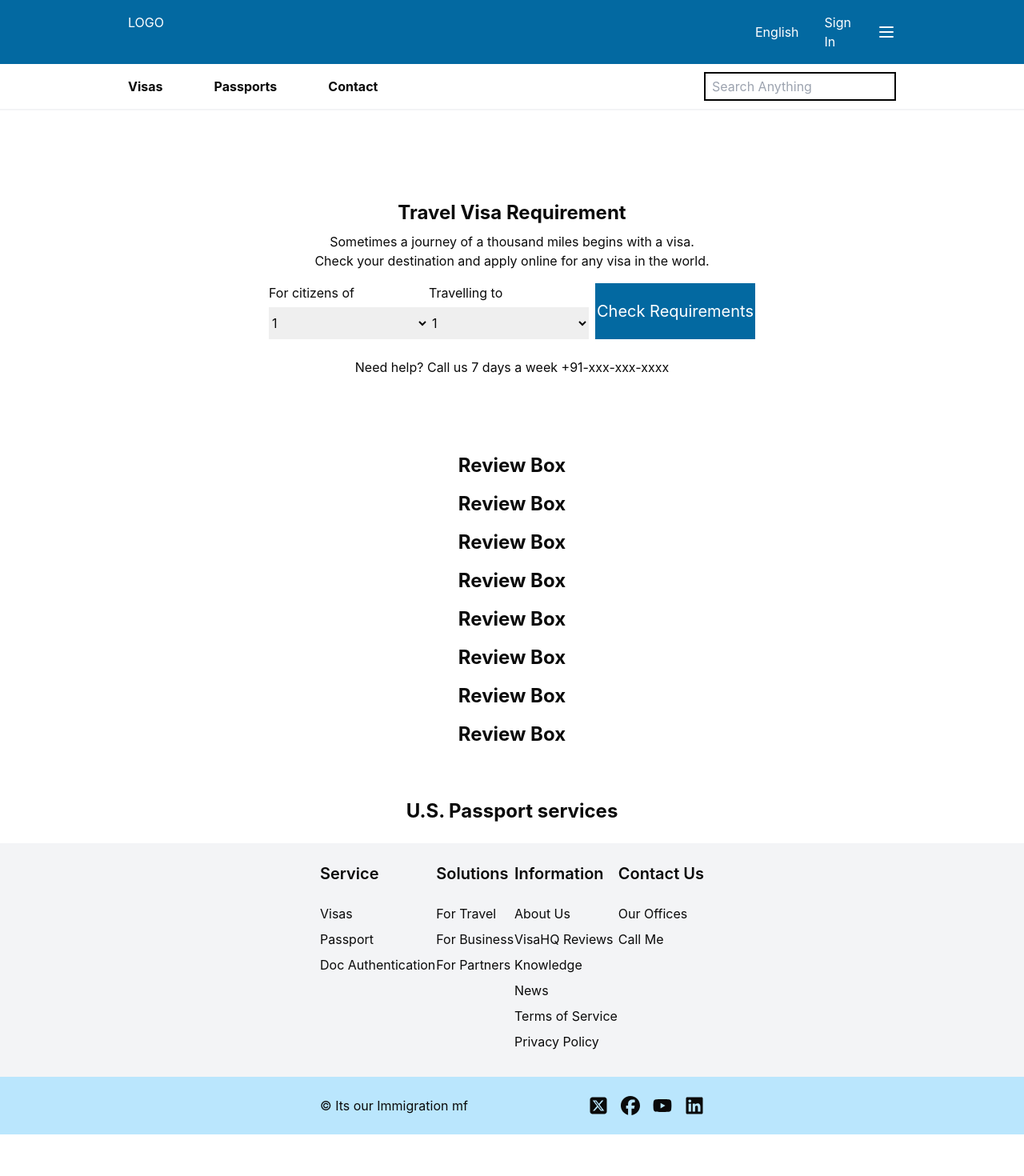
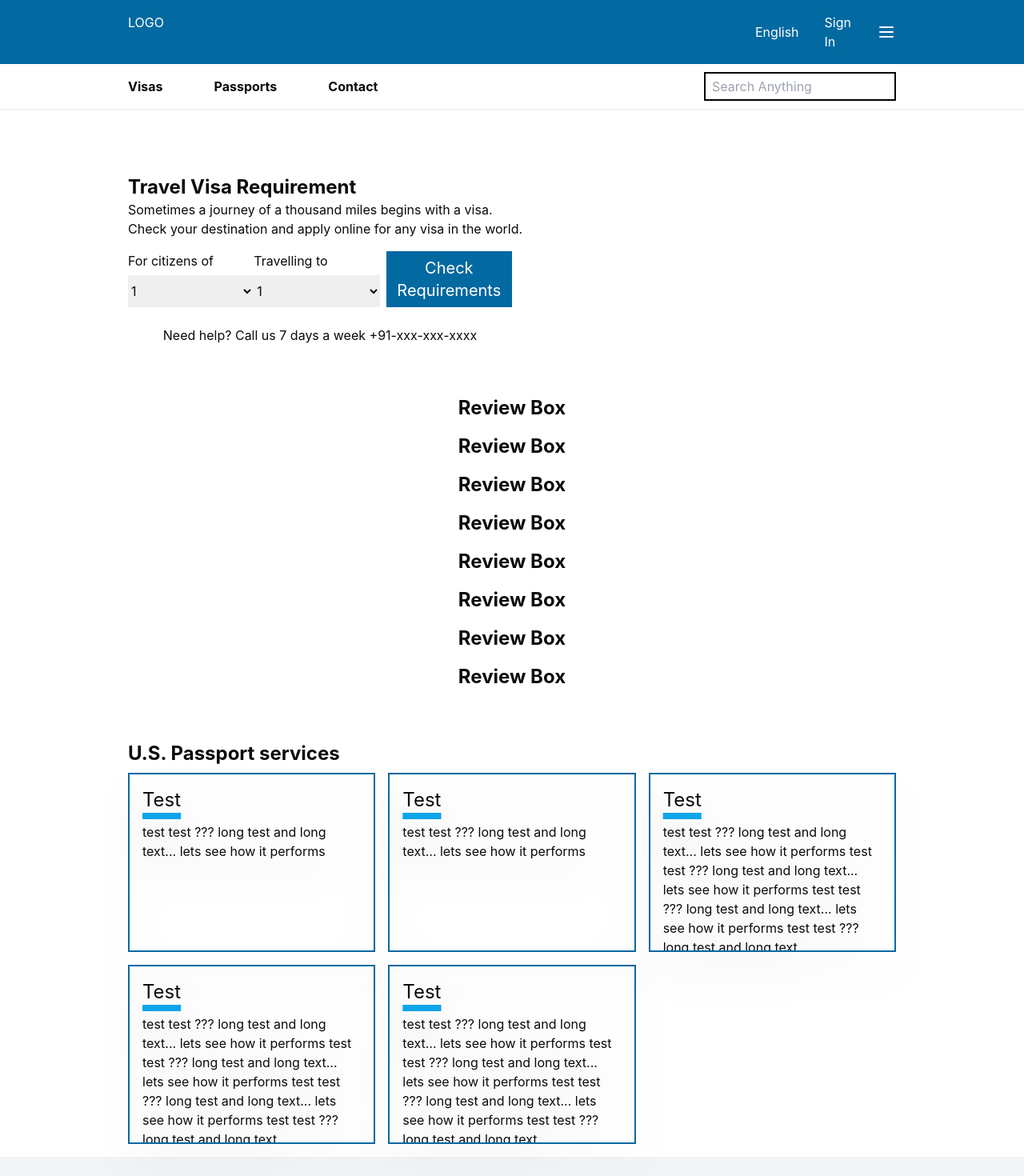
Before and after one commit to jaydeepgodhani/Immigration-ts, a React app: page / in a window 1280 px wide. Shown: the top 1470 px of the page at 80% size. Before the commit the page ends 1418 px from the top, so only its background shows below. Built offline with nearby package versions, Linux system fonts and the light colour scheme; the HTML template or start-up script is replaced by a standard one.

Commit message:
grid added

```diff
--- /dev/null
+++ b/src/Components/Card.tsx
@@ -0,0 +1,11 @@
+const Card = ({ header, desc}: {header: string, desc: string} ) => {
+  return (
+    <div className='border-2 border-sky-700 p-2 h-56 drop-shadow-2xl hover:bg-sky-100 overflow-clip'>
+      <p className='text-2xl flex justify-start m-2 mb-3 underline underline-offset-8 decoration-sky-500 decoration-8'>{header}</p>
+
+      <div className='flex justify-start m-2'>{desc}</div>
+    </div>
+  );
+}
+
+export default Card;
--- a/src/Components/Navbar.tsx
+++ b/src/Components/Navbar.tsx
@@ -1,10 +1,7 @@
 import {RxCross2} from "react-icons/rx";
 import {HiOutlineMenu} from "react-icons/hi";
-import Input from "@/Components/Input.tsx";
 import {useState} from "react";
 import MenuOptions from "@/MenuOptions.tsx";
-import InitialEngagement from "@/InitialEngagement.tsx";
-import Searchbar from "@/Components/Searchbar.tsx";
 
 const Navbar = () => {
 
@@ -16,7 +13,7 @@ const Navbar = () => {
 
   return (
     <>
-      <div className='flex items-center justify-center w-full bg-sky-700 text-white sticky top-0 z-10  flex-col'>
+      <div className='flex items-center justify-center w-full bg-sky-700 text-white sticky top-0 z-10 flex-col'>
         <div className='w-3/4 flex py-4 justify-between'>
           <span className='w-1/3 justify-start'>LOGO</span>
           <ul className='flex items-center w-1/5 justify-end'>
--- a/src/InitialEngagement.tsx
+++ b/src/InitialEngagement.tsx
@@ -1,8 +1,8 @@
 const InitialEngagement = () => {
   return (
-      <div className='h-auto w-full flex justify-center items-center'>
-        <div className='h-auto w-full m-4 items-center justify-center flex flex-col p-4'>
-          <h1 className='text-2xl font-bold m-2 mt-20'>Travel Visa Requirement</h1>
+    <div className="w-full flex items-center justify-center">
+    <div className='h-auto w-3/4 flex flex-col'>
+      <h1 className='text-2xl font-bold mt-20'>Travel Visa Requirement</h1>
       <span>Sometimes a journey of a thousand miles begins with a visa.</span>
       <span>Check your destination and apply online for any visa in the world.</span>
       <div className='w-1/2 flex items-center justify-center flex-col mt-4'>
@@ -35,8 +35,6 @@ const InitialEngagement = () => {
         </div>
       </div>
     </div>
-
-
     </div>
   )
 }
--- a/src/ViewAllVisa.tsx
+++ b/src/ViewAllVisa.tsx
@@ -1,10 +1,22 @@
+import Card from "@/Components/Card.tsx";
+
 const ViewAllVisa = () => {
   return (
-      <div className='h-auto w-full flex justify-center items-center'>
-        <div className='h-auto w-full m-4 items-center justify-center flex flex-col'>
-          <h1 className='text-2xl font-bold m-2'>U.S. Passport services</h1>
+    <div className='h-auto w-full flex justify-center items-center my-4'>
+      <div className='w-3/4'>
+        <h1 className='text-2xl font-bold my-2'>U.S. Passport services</h1>
+        <div className='h-auto grid grid-cols-3 gap-4'>
+          <Card header={'Test'} desc={'test test ??? long test and long text... lets see how it performs'}/>
+          <Card header={'Test'} desc={'test test ??? long test and long text... lets see how it performs'}/>
+          <Card header={'Test'}
+                desc={'test test ??? long test and long text... lets see how it performs test test ??? long test and long text... lets see how it performs test test ??? long test and long text... lets see how it performs test test ??? long test and long text...'}/>
+          <Card header={'Test'}
+                desc={'test test ??? long test and long text... lets see how it performs test test ??? long test and long text... lets see how it performs test test ??? long test and long text... lets see how it performs test test ??? long test and long text...'}/>
+          <Card header={'Test'}
+                desc={'test test ??? long test and long text... lets see how it performs test test ??? long test and long text... lets see how it performs test test ??? long test and long text... lets see how it performs test test ??? long test and long text...'}/>
         </div>
       </div>
+    </div>
   )
 }
 
```
Lines whose indentation alone changed are shown as unchanged.
